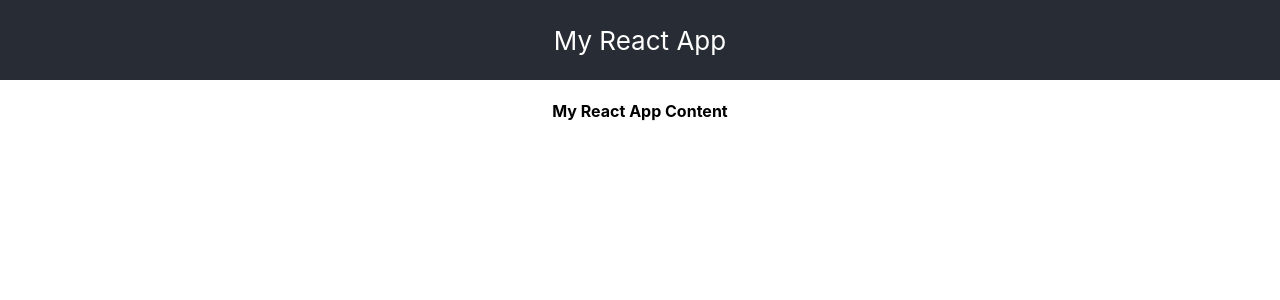
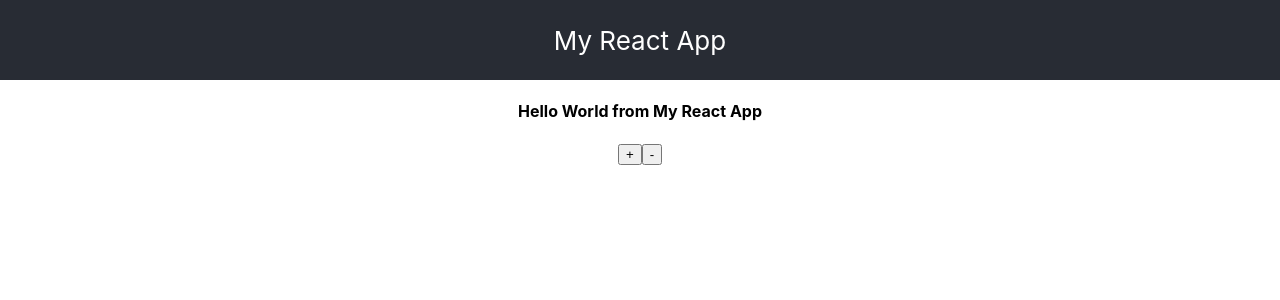
Before and after one commit to OpenPlantDev/imodeljs-learn-series-lesson1, a React (Create React App) app: page / in a window 1280 px wide. Shown: the top 300 px of the page. Built offline with nearby package versions, Linux system fonts and the light colour scheme; the HTML template or start-up script is replaced by a standard one.

Commit message:
Added Hello and Button components Added State

```diff
--- a/src/App.tsx
+++ b/src/App.tsx
@@ -1,8 +1,26 @@
 import React, { Component } from 'react';
 import logo from './logo.svg';
 import './App.css';
+import {Hello, Button} from './components';
 
-class App extends Component {
+interface IState  {
+  numMarks: number;
+}
+
+class App extends Component <{}, IState> {
+
+  state: IState = {numMarks: 0};
+
+  onIncrement = () => {
+    const numMarks = ++this.state.numMarks;
+    this.setState( {numMarks: numMarks} );
+  }
+
+  onDecrement = () => {
+    const numMarks = Math.max(--this.state.numMarks, 0);
+    this.setState( {numMarks: numMarks} );
+  }
+
   render() {
     return (
       <div className="App">
@@ -10,7 +28,9 @@ class App extends Component {
           <span>My React App</span>
         </header>
         <div>
-          <h4>My React App Content</h4>
+          <Hello to="World" from="My React App" numMarks={this.state.numMarks} />
+          <Button label="+" onClick={this.onIncrement} />
+          <Button label="-" onClick={this.onDecrement} />
         </div>
       </div>
     );
--- /dev/null
+++ b/src/components/Button/Button.tsx
@@ -0,0 +1,14 @@
+import React from 'react';
+
+interface IProps {
+  label: string;
+  onClick: () => void;
+
+};
+
+export const Button = (props: IProps) => {
+  return (
+    <button onClick={props.onClick}>{props.label}</button>
+
+  );
+}
--- /dev/null
+++ b/src/components/Hello/Hello.tsx
@@ -0,0 +1,16 @@
+import React from 'react';
+
+interface IProps {
+  to: string;
+  from?: string;
+  numMarks: number;
+}
+
+export const Hello = (props: IProps) => {
+  console.log(props.numMarks);
+  const marks: string = props.numMarks <= 0 ? '' : '!'.repeat(props.numMarks);
+  return (
+    <h4>Hello {props.to}{props.from ? ` from ${props.from}` : ''}{marks}</h4>
+
+  );
+}
--- /dev/null
+++ b/src/components/index.ts
@@ -0,0 +1,2 @@
+export {Hello} from './Hello/Hello';
+export {Button} from './Button/Button';
```
